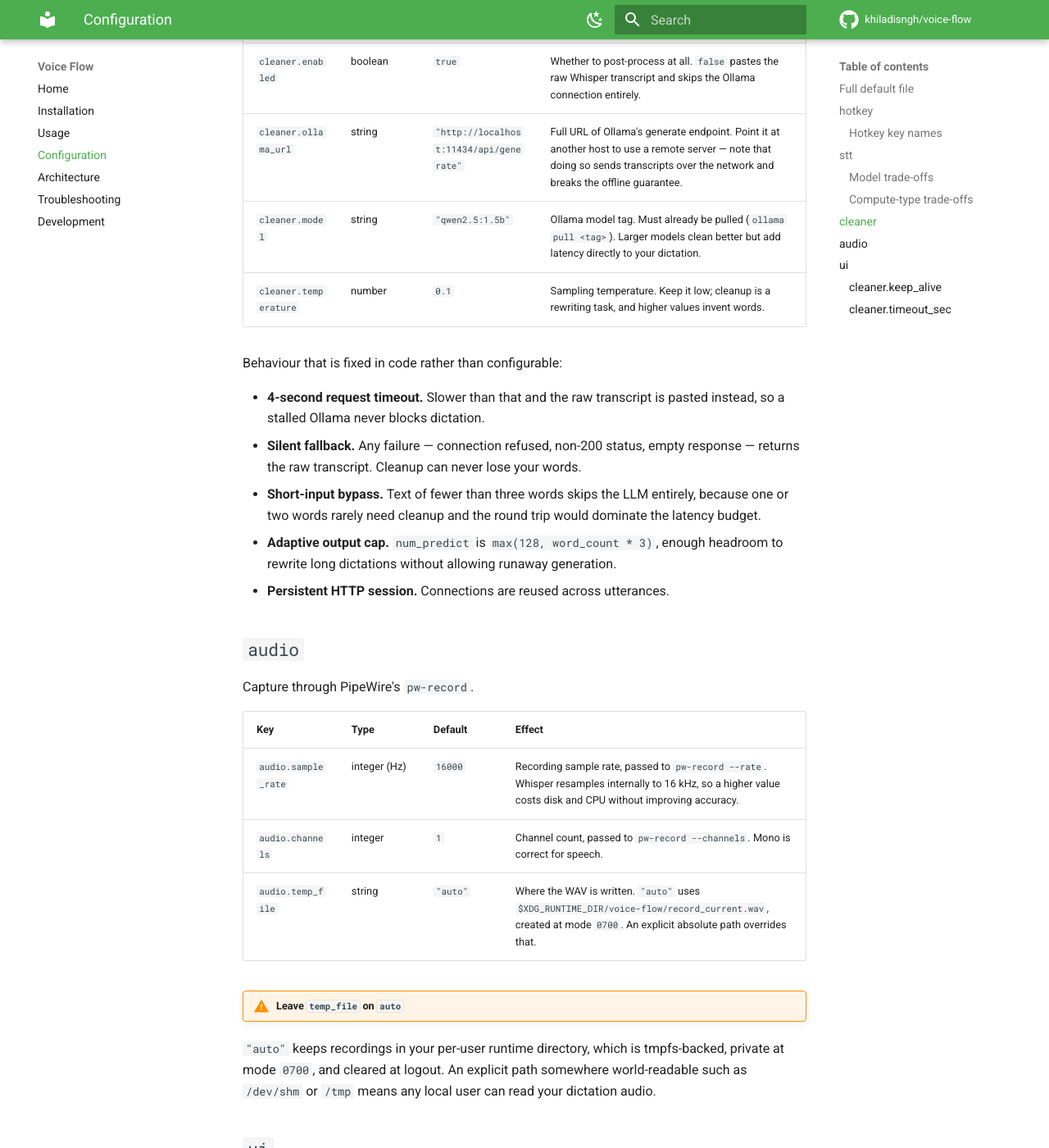
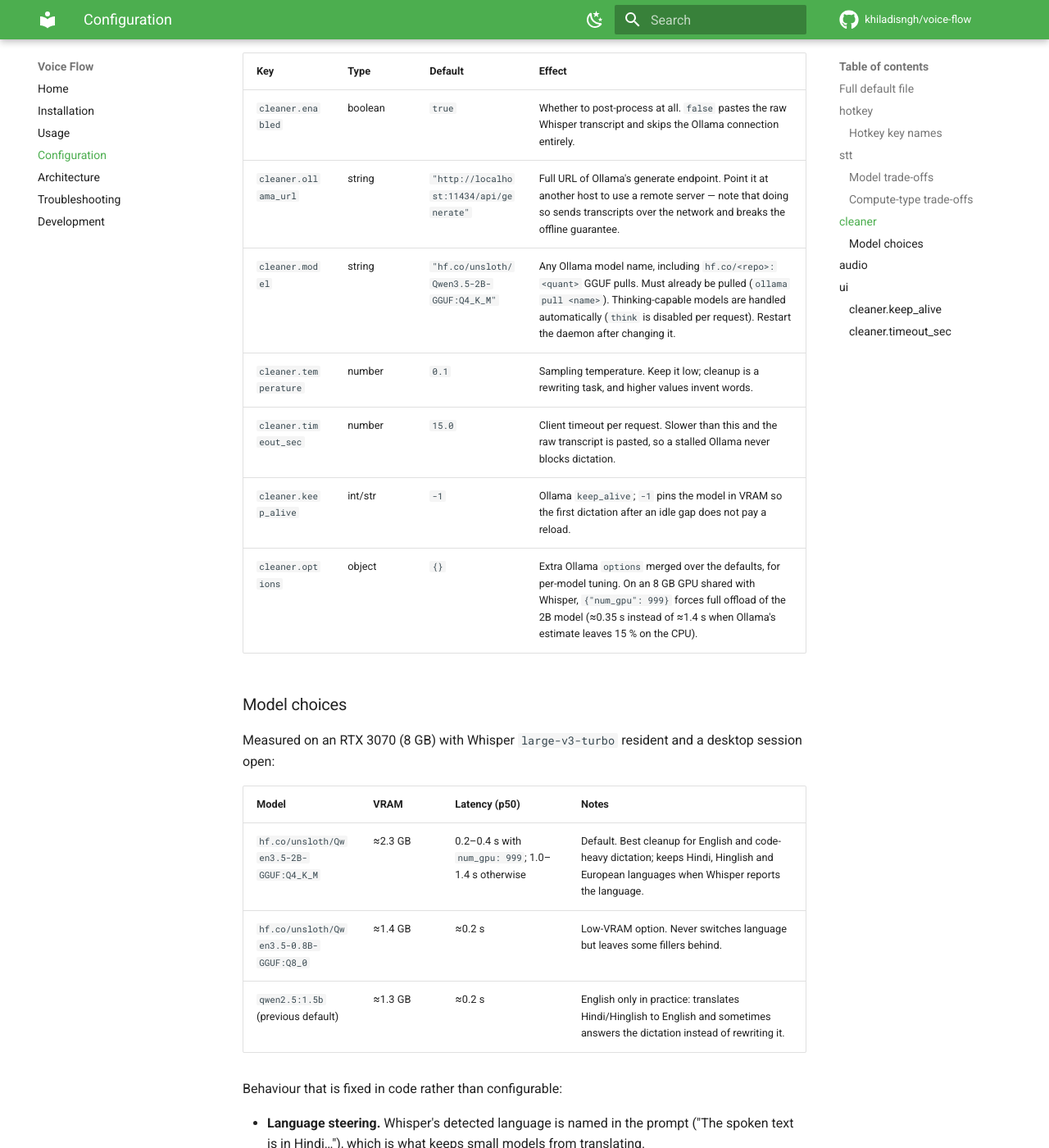
Before and after one commit to khiladisngh/voice-flow, an MkDocs documentation site: the page built from docs/configuration.md, in a window 1280 px wide and 1400 px high, scrolled down 5212 px. Shown: the whole window at 82% size. Built offline with MkDocs 1.6.1 and Material for MkDocs 9.7.7, drawn with Linux system fonts in a browser that asks for light colours; comment, search, counter and statistics services are not loaded; some of the changed text lies outside the part shown.

Commit message:
docs: switch default cleaner to Qwen3.5-2B, document cleaner.options and model choices

```diff
--- a/config.json
+++ b/config.json
@@ -13,10 +13,11 @@
   "cleaner": {
     "enabled": true,
     "ollama_url": "http://localhost:11434/api/generate",
-    "model": "qwen2.5:1.5b",
+    "model": "hf.co/unsloth/Qwen3.5-2B-GGUF:Q4_K_M",
     "temperature": 0.1,
     "timeout_sec": 15.0,
-    "keep_alive": -1
+    "keep_alive": -1,
+    "options": {}
   },
   "audio": {
     "sample_rate": 16000,
--- a/docs/configuration.md
+++ b/docs/configuration.md
@@ -31,8 +31,11 @@ invalid value surfaces as an error from the component that consumes it.
   "cleaner": {
     "enabled": true,
     "ollama_url": "http://localhost:11434/api/generate",
-    "model": "qwen2.5:1.5b",
-    "temperature": 0.1
+    "model": "hf.co/unsloth/Qwen3.5-2B-GGUF:Q4_K_M",
+    "temperature": 0.1,
+    "timeout_sec": 15.0,
+    "keep_alive": -1,
+    "options": {}
   },
   "audio": {
     "sample_rate": 16000,
@@ -180,24 +183,34 @@ LLM post-processing through a local [Ollama](https://ollama.com/) server. The
 transcript is wrapped in `<spoken_text>` delimiters before being sent, so speech
 containing instruction-like phrasing cannot rewrite the system prompt.
 
-| Key                   | Type    | Default                                 | Effect                                                                                                                                                                            |
-| --------------------- | ------- | --------------------------------------- | --------------------------------------------------------------------------------------------------------------------------------------------------------------------------------- |
-| `cleaner.enabled`     | boolean | `true`                                  | Whether to post-process at all. `false` pastes the raw Whisper transcript and skips the Ollama connection entirely.                                                               |
-| `cleaner.ollama_url`  | string  | `"http://localhost:11434/api/generate"` | Full URL of Ollama's generate endpoint. Point it at another host to use a remote server — note that doing so sends transcripts over the network and breaks the offline guarantee. |
-| `cleaner.model`       | string  | `"qwen2.5:1.5b"`                        | Ollama model tag. Must already be pulled (`ollama pull <tag>`). Larger models clean better but add latency directly to your dictation.                                            |
-| `cleaner.temperature` | number  | `0.1`                                   | Sampling temperature. Keep it low; cleanup is a rewriting task, and higher values invent words.                                                                                   |
+| Key                   | Type    | Default                                  | Effect                                                                                                                                                                                                                                        |
+| --------------------- | ------- | ---------------------------------------- | --------------------------------------------------------------------------------------------------------------------------------------------------------------------------------------------------------------------------------------------- |
+| `cleaner.enabled`     | boolean | `true`                                   | Whether to post-process at all. `false` pastes the raw Whisper transcript and skips the Ollama connection entirely.                                                                                                                           |
+| `cleaner.ollama_url`  | string  | `"http://localhost:11434/api/generate"`  | Full URL of Ollama's generate endpoint. Point it at another host to use a remote server — note that doing so sends transcripts over the network and breaks the offline guarantee.                                                             |
+| `cleaner.model`       | string  | `"hf.co/unsloth/Qwen3.5-2B-GGUF:Q4_K_M"` | Any Ollama model name, including `hf.co/<repo>:<quant>` GGUF pulls. Must already be pulled (`ollama pull <name>`). Thinking-capable models are handled automatically (`think` is disabled per request). Restart the daemon after changing it. |
+| `cleaner.temperature` | number  | `0.1`                                    | Sampling temperature. Keep it low; cleanup is a rewriting task, and higher values invent words.                                                                                                                                               |
+| `cleaner.timeout_sec` | number  | `15.0`                                   | Client timeout per request. Slower than this and the raw transcript is pasted, so a stalled Ollama never blocks dictation.                                                                                                                    |
+| `cleaner.keep_alive`  | int/str | `-1`                                     | Ollama `keep_alive`; `-1` pins the model in VRAM so the first dictation after an idle gap does not pay a reload.                                                                                                                              |
+| `cleaner.options`     | object  | `{}`                                     | Extra Ollama `options` merged over the defaults, for per-model tuning. On an 8 GB GPU shared with Whisper, `{"num_gpu": 999}` forces full offload of the 2B model (≈0.35 s instead of ≈1.4 s when Ollama's estimate leaves 15 % on the CPU).  |
+
+### Model choices
+
+Measured on an RTX 3070 (8 GB) with Whisper `large-v3-turbo` resident and a desktop session open:
+
+| Model                                  | VRAM    | Latency (p50)                                      | Notes                                                                                                                                       |
+| -------------------------------------- | ------- | -------------------------------------------------- | ------------------------------------------------------------------------------------------------------------------------------------------- |
+| `hf.co/unsloth/Qwen3.5-2B-GGUF:Q4_K_M` | ≈2.3 GB | 0.2–0.4 s with `num_gpu: 999`; 1.0–1.4 s otherwise | Default. Best cleanup for English and code-heavy dictation; keeps Hindi, Hinglish and European languages when Whisper reports the language. |
+| `hf.co/unsloth/Qwen3.5-0.8B-GGUF:Q8_0` | ≈1.4 GB | ≈0.2 s                                             | Low-VRAM option. Never switches language but leaves some fillers behind.                                                                    |
+| `qwen2.5:1.5b` (previous default)      | ≈1.3 GB | ≈0.2 s                                             | English only in practice: translates Hindi/Hinglish to English and sometimes answers the dictation instead of rewriting it.                 |
 
 Behaviour that is fixed in code rather than configurable:
 
-- **4-second request timeout.** Slower than that and the raw transcript is pasted
-  instead, so a stalled Ollama never blocks dictation.
-- **Silent fallback.** Any failure — connection refused, non-200 status, empty
-  response — returns the raw transcript. Cleanup can never lose your words.
-- **Short-input bypass.** Text of fewer than three words skips the LLM entirely,
-  because one or two words rarely need cleanup and the round trip would dominate
-  the latency budget.
-- **Adaptive output cap.** `num_predict` is `max(128, word_count * 3)`, enough
-  headroom to rewrite long dictations without allowing runaway generation.
+- **Language steering.** Whisper's detected language is named in the prompt ("The spoken text is in Hindi…"), which is what keeps small models from translating.
+- **Thinking disabled.** Every request sends `think: false`; a leaked `<think>` block is stripped from the response as a fail-safe.
+- **Silent fallback.** Any failure — connection refused, non-200 status, empty response — returns the raw transcript. Cleanup can never lose your words.
+- **Short-input bypass.** Text of fewer than three words skips the LLM entirely.
+- **Long-transcript bypass.** Transcripts longer than 500 words skip the LLM and paste raw, because the prompt plus generation would exceed the 4096-token context window and the model would silently clean a truncated transcript.
+- **Adaptive output cap.** `num_predict` is `max(128, word_count * 3)`; `num_ctx` is fixed at 4096.
 - **Persistent HTTP session.** Connections are reused across utterances.
 
 ## `audio`
```
Also changed, not shown: CHANGELOG.md (+10 -0 lines), README.md (+8 -6 lines), docs/architecture.md (+5 -5 lines), docs/index.md (+1 -1 lines), docs/installation.md (+7 -7 lines), docs/troubleshooting.md (+6 -6 lines).
